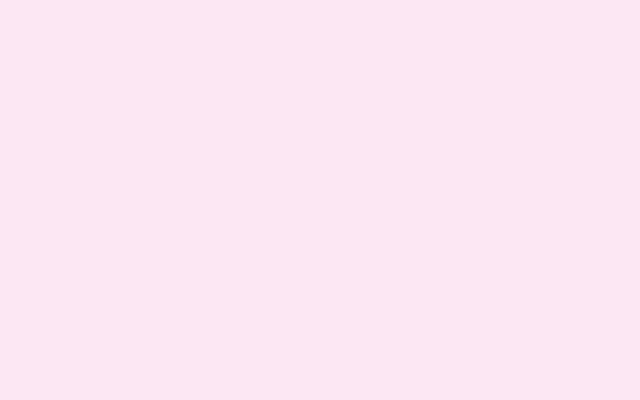
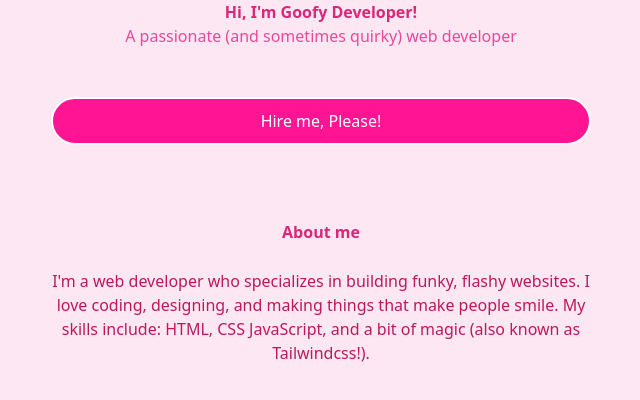
Before and after one commit to Turtel216/WebDev-Project, a website: page src/index.html in a window 1280 px wide. Shown: the whole page, without its empty margins (319-959 px from the left). Drawn offline with Linux system fonts and the light colour scheme.

Commit message:
first commit

```diff
--- a/src/index.html
+++ b/src/index.html
@@ -20,7 +20,14 @@
       padding: 10px 20px;
       border-radius: 50px;
       transition: all 0.3s ease;
-    }
+      }
+
+      div{
+        margin: 25px 370px 75px;
+
+      }
+
+
 
     .button:hover {
       background-color: white;
@@ -30,7 +37,23 @@
     }
   </style>
   </head>
-<body class="bg-pink-100 text-pink-900 font-sans">
+<body class="bg-pink-100 text-size-900 font-sans">
+
+  <h1 class="text-pink-600 text-center font-extrabold text-500xl">Hi, I'm Goofy Developer!</h1>
+  <h3 class="text-pink-500 text-center">A passionate (and sometimes quirky) web developer</h3>
+  <br>
+  <div>
+  <p class="button text-center">Hire me, Please!</p>
+</div>
+  <h3 class="text-pink-600 font-extrabold text-500xl text-center">About me</h3>
+  <div>
+  <p class="text-pink-700 text-center">I'm a web developer who specializes in building funky, flashy websites. I love coding, designing, and making things that make people smile. My skills include: HTML, CSS JavaScript, and a bit of magic (also known as Tailwindcss!). </p>
+ </div>
+
+
+
+
+
 </body>
 
 </html>
```
Also changed, not shown: src/output.css.
